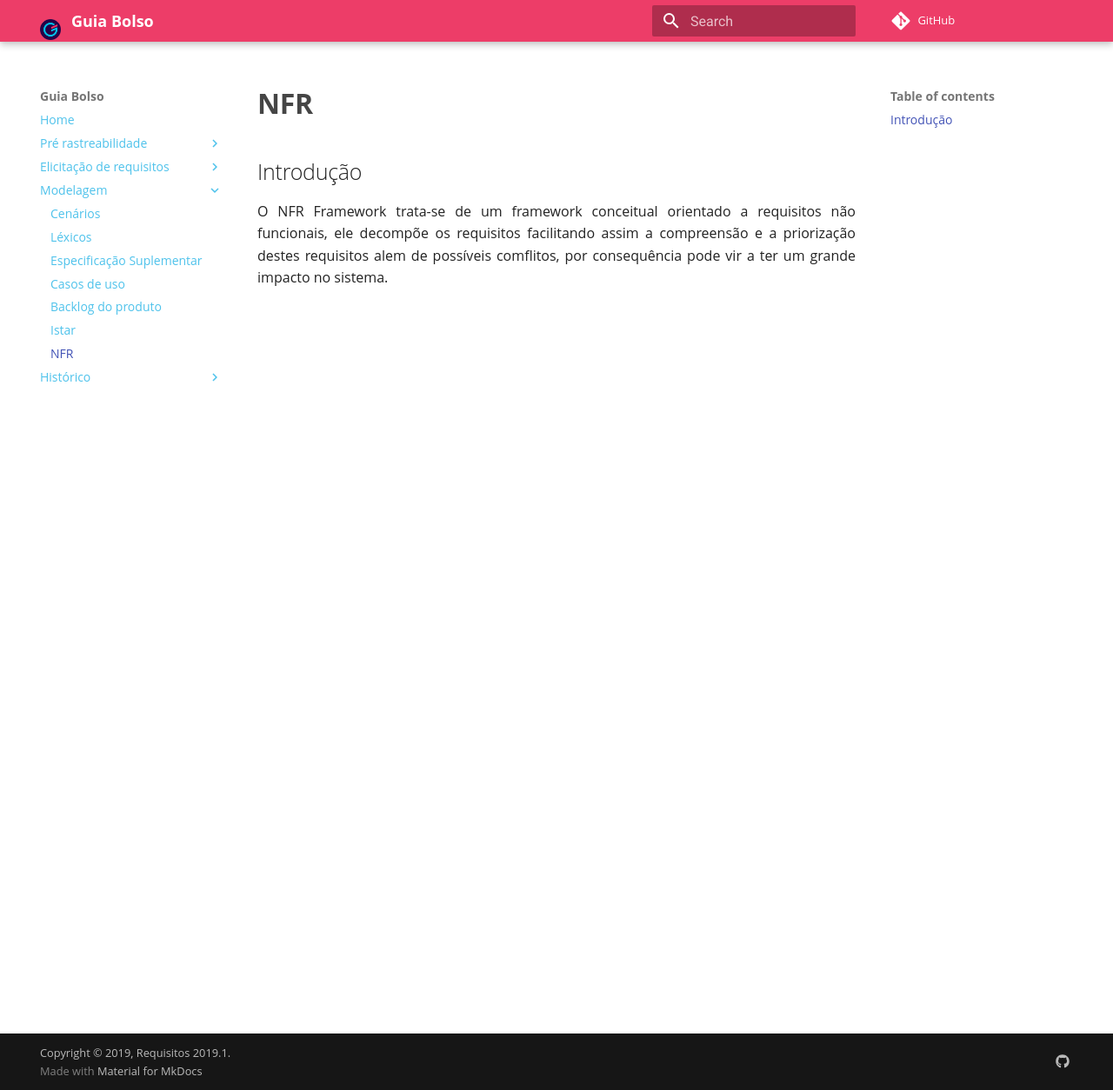
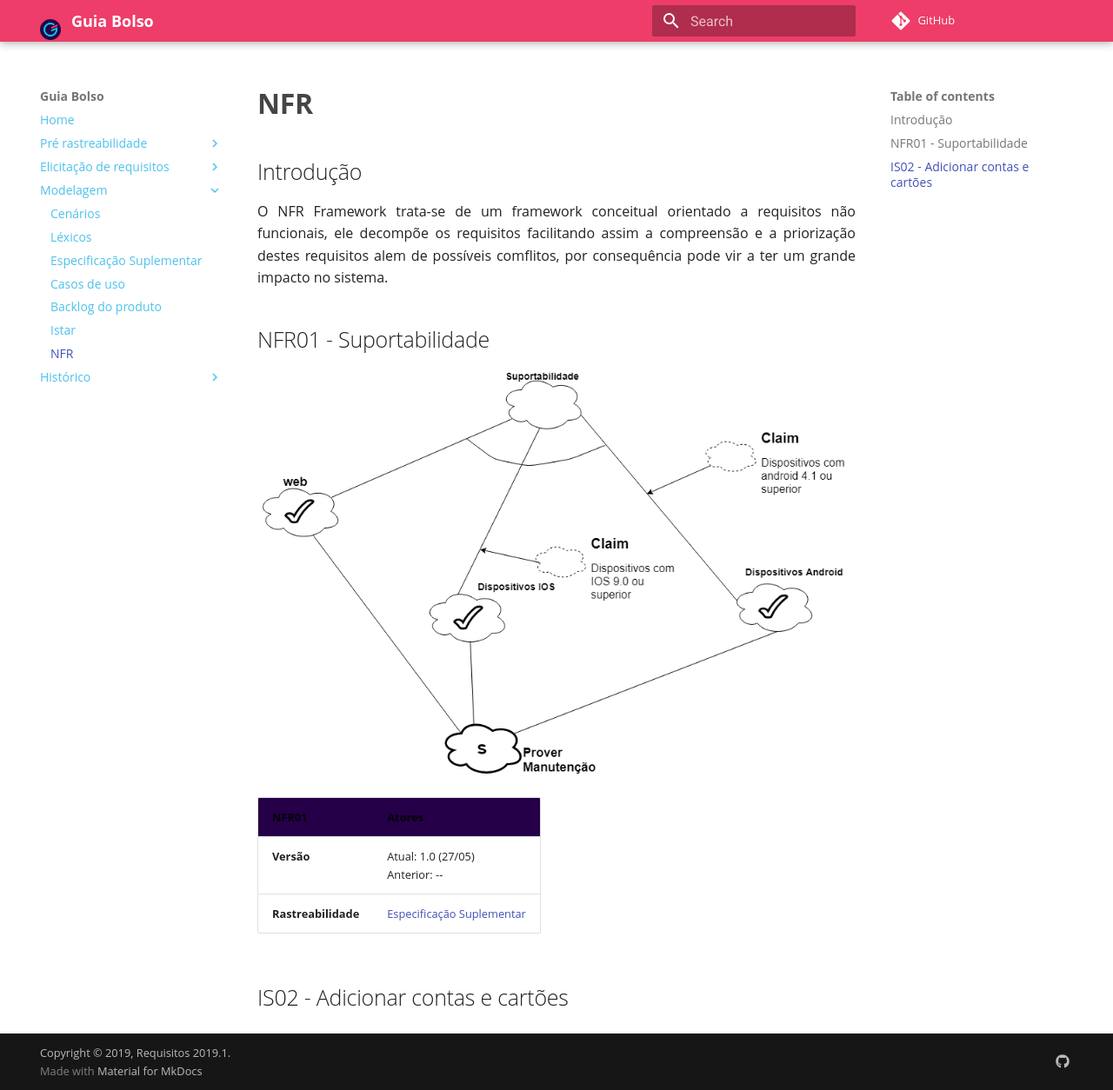
Before and after one commit to fga-disciplinas/2019.1-Guia-Bolso, an MkDocs documentation site: the page built from docs/modelagem/nfr.md, in a window 1280 px wide and 1254 px high. Shown: the whole window at 87% size. Built offline with MkDocs 1.6.1 and Material for MkDocs 9.7.7, drawn with Linux system fonts in a browser that asks for light colours; comment, search, counter and statistics services are not loaded; old or Windows-style settings are respelled for this version of MkDocs.

Commit message:
Adicionando nfr 01 suportabilidade

```diff
--- a/docs/modelagem/nfr.md
+++ b/docs/modelagem/nfr.md
@@ -1,3 +1,16 @@
 ## Introdução
 
 O NFR Framework trata-se de um framework conceitual orientado a requisitos não funcionais, ele decompõe os requisitos facilitando assim a compreensão e a priorização destes requisitos alem de possíveis comflitos, por consequência pode vir a ter um grande impacto no sistema.
+
+
+## NFR01 - Suportabilidade
+
+[ ![IS01](./../img/nfr/nfr_suportabilidade.png)](./../img/istar/geral.png)
+
+
+| **NFR01** | **Atores**|
+|--|--|
+| **Versão**| Atual: 1.0 (27/05) <br> Anterior: --|
+| **Rastreabilidade** | [Especificação Suplementar](../especificacao) |
+
+## IS02 - Adicionar contas e cartões
```
Also changed, not shown: docs/img/nfr/nfr_suportabilidade.png (added).
